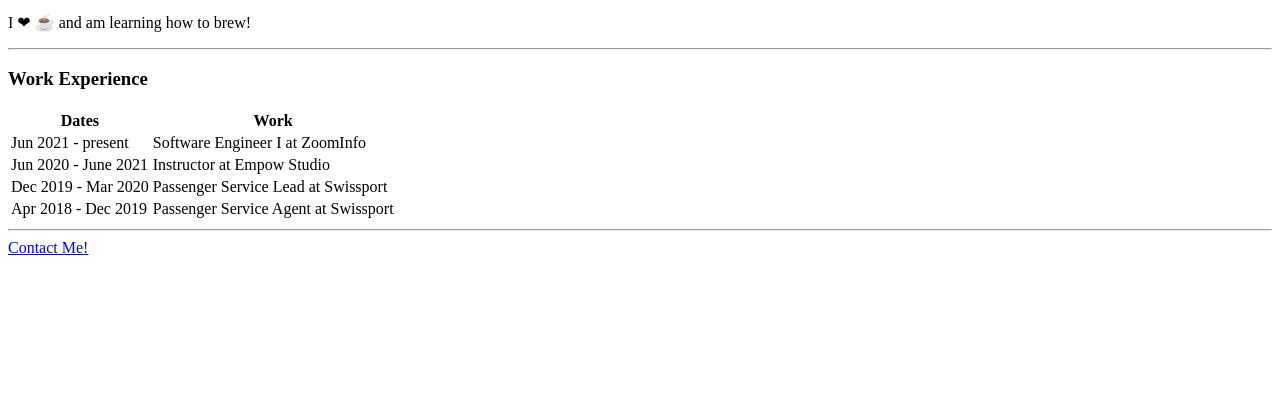
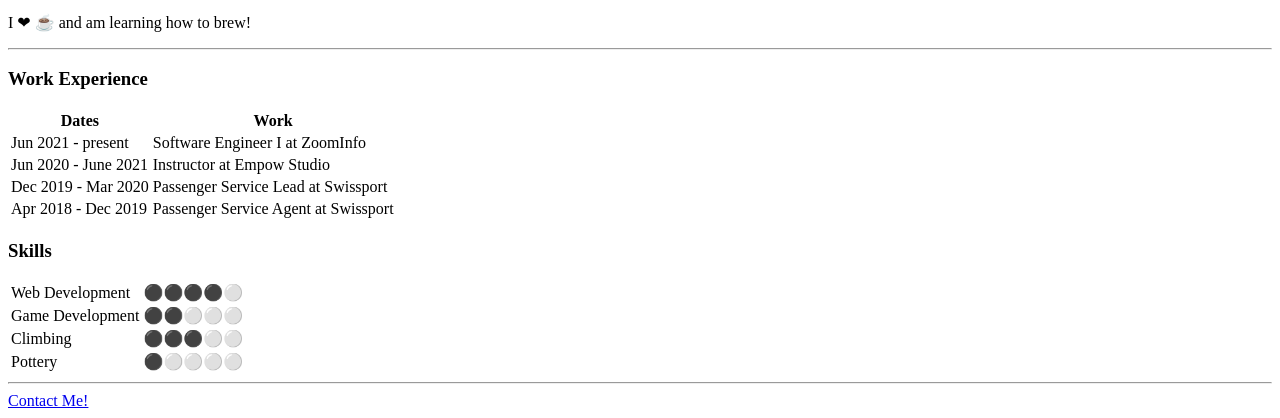
Before and after one commit to TonyRahme/HTML-practice, a plain HTML site: page index.html in a window 1280 px wide. Shown: the part 383-801 px from the top of the page. Drawn offline with Linux system fonts and the light colour scheme.

Commit message:
feat(cv): added skills section html

```diff
--- a/index.html
+++ b/index.html
@@ -54,6 +54,25 @@
                 </tr>
             </tbody>
         </table>
+        <h3>Skills</h3>
+        <table>
+            <tr>
+                <td>Web Development</td>
+                <td>⚫⚫⚫⚫⚪</td>
+            </tr>
+            <tr>
+                <td>Game Development</td>
+                <td>⚫⚫⚪⚪⚪</td>
+            </tr>
+            <tr>
+                <td>Climbing</td>
+                <td>⚫⚫⚫⚪⚪</td>
+            </tr>
+            <tr>
+                <td>Pottery</td>
+                <td>⚫⚪⚪⚪⚪</td>
+            </tr>
+        </table>
         <hr>
         <a href="contact-me.html">Contact Me!</a>
     </body>
```
